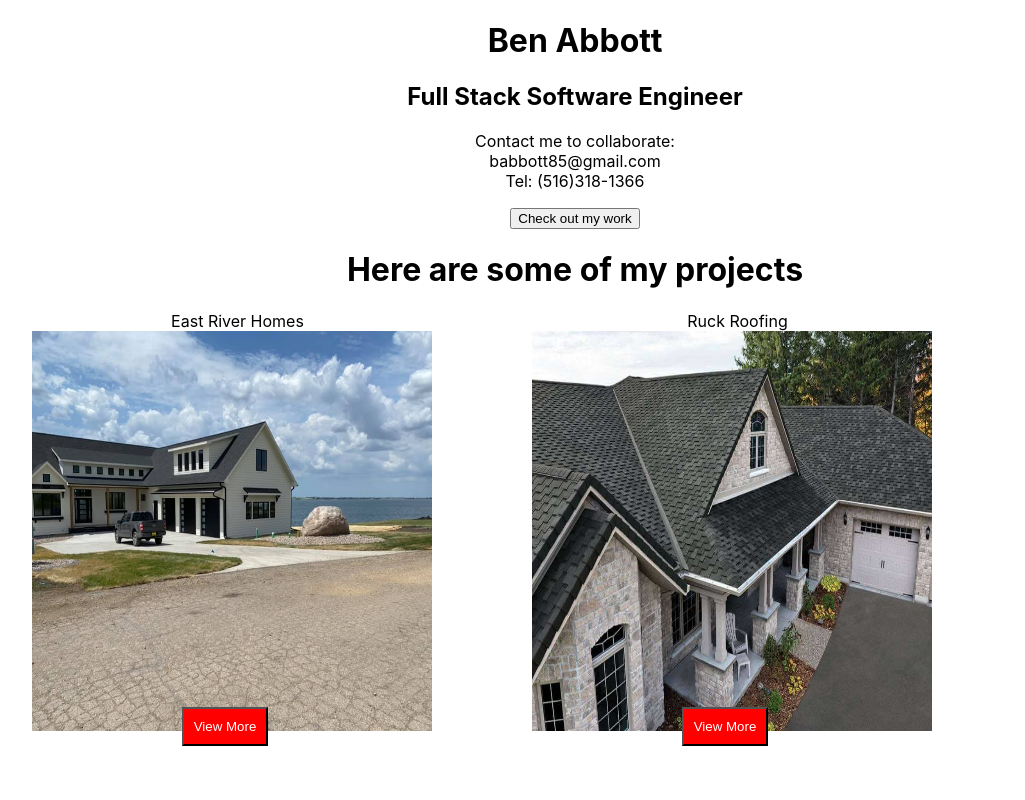
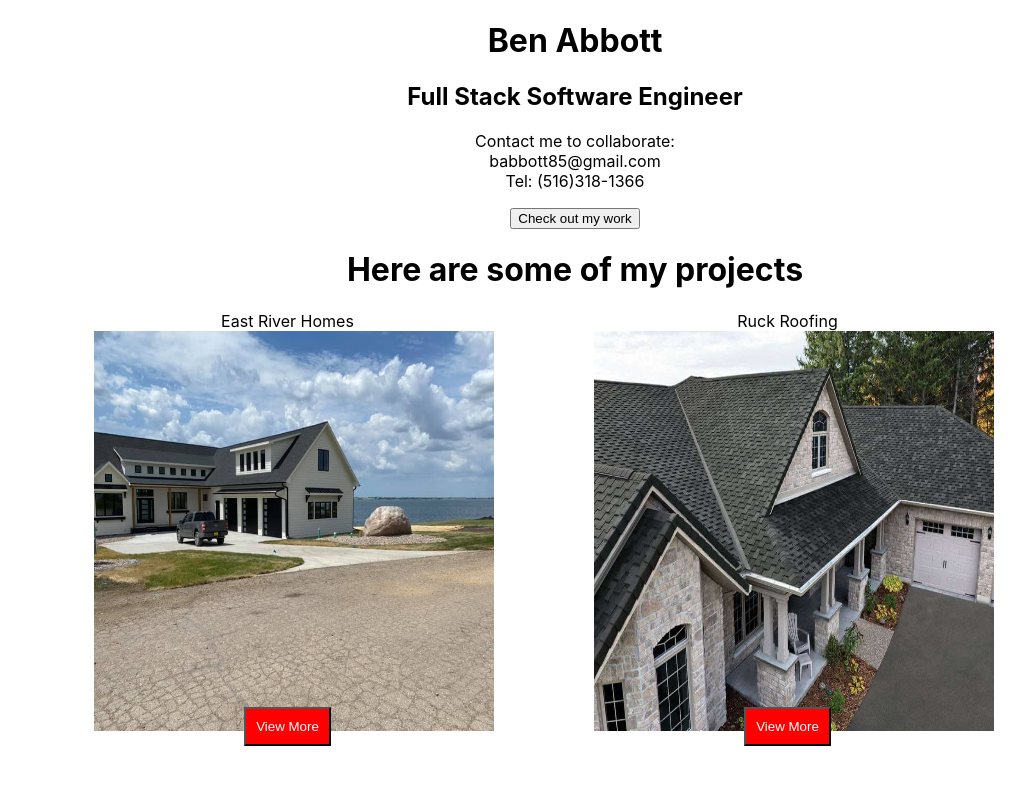
Before and after one commit to benabbott85/BenAbbott, a React (Create React App) app: page / in a window 1280 px wide. Shown: the top 800 px of the page, without its empty margins (65-1090 px from the left). Built offline with nearby package versions, Linux system fonts and the light colour scheme.

Commit message:
more portfolio changes

```diff
--- a/src/App.css
+++ b/src/App.css
@@ -62,7 +62,7 @@
 .eriver{
   width: 400px;
   height: 400px;
-  margin-left: -850px;
+  margin-left: -725px;
 }
 
 .eastbtn{
@@ -75,7 +75,7 @@
 }
 
 .etitle{
-  margin-left: -675px;
+  margin-left: -575px;
   /* margin-top: 50px; */
 
 }
--- a/src/components/portfolio.js
+++ b/src/components/portfolio.js
@@ -5,7 +5,7 @@ import Ruck from './assets/ruck.jpeg'
 function Portfolio(){
     return (
 <div>
-<h1>Here are some of my projects</h1>
+<h1 className='ptitle'>Here are some of my projects</h1>
 <Row>
 <Col md={4}>
     <Card>
```
